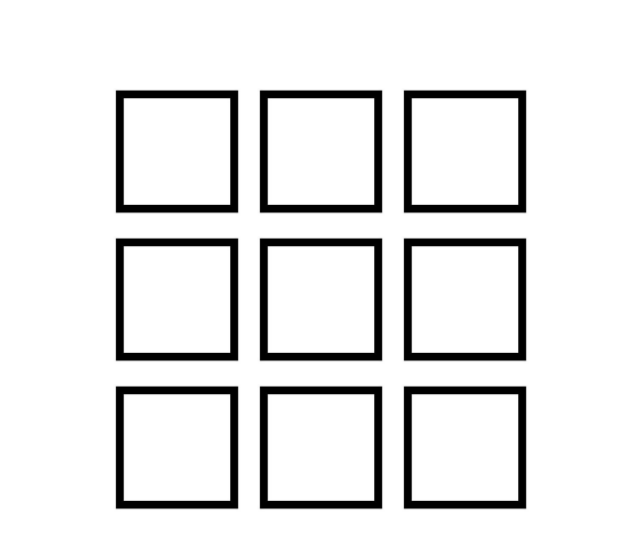
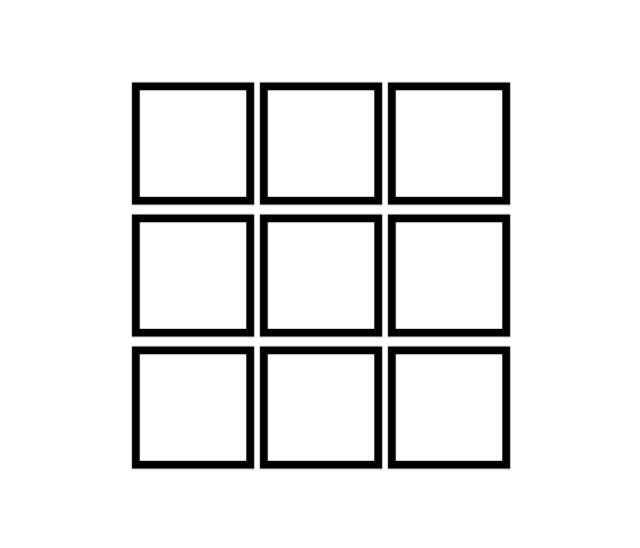
Before and after one commit to Spookyman1/tic-tac-toe, a React (Create React App) app: page / in a window 1280 px wide. Shown: the top 548 px of the page, without its empty margins (319-959 px from the left). Built offline with nearby package versions, Linux system fonts and the light colour scheme.

Commit message:
game now reacts to clicks

```diff
--- a/src/components/Board.tsx
+++ b/src/components/Board.tsx
@@ -1,12 +1,33 @@
 import * as React from 'react';
-import Row from './Row';
-import './BoardDesign.css'
-const Board = () => {
+import Square from './Square';
+import './BoardDesign.css';
+import {BoardState} from './GameState';
+import {SquareProps} from './Square';
+
+type BoardProps = {
+  board: BoardState;
+  onClick: (square: number) => void;
+};
+
+const Board = ({board,onClick} : BoardProps) => {
+    const createProps = (square: number): SquareProps => {
+    return {
+      value: board[square],
+      onClick: () => onClick(square),
+      position: square
+    };
+};
     return (
-        <div className = "board">
-            <Row/>
-            <Row/>
-            <Row/>
+        <div className = 'board'>
+            <div className = 'row'>
+            {[0,1,2].map(index=><Square {...createProps(index)}/>)}
+            </div>
+            <div className = 'row'>
+            {[3,4,5].map(index=><Square {...createProps(index)}/>)}
+            </div>
+            <div className = 'row'>
+            {[6,7,8].map(index=><Square {...createProps(index)}/>)}
+            </div>
         </div>
     )
 }
--- a/src/components/BoardDesign.css
+++ b/src/components/BoardDesign.css
@@ -1,3 +1,10 @@
 .board {
     margin-top: 10vh;
 }
+.row {
+    display: flex   ;
+    justify-content: center;
+}
+.row img {
+    width:10vw;
+}
--- a/src/components/Game.tsx
+++ b/src/components/Game.tsx
@@ -1,11 +1,14 @@
 import * as React from 'react';
 import Board from './Board';
-import Row from './Row';
-
+import {Value} from './GameState';
+const temp = Array<Value>(9).fill(null);
+const something = () => {
+    console.log("literally nothing");
+}
 const Game = () => {
     return (
         <div>
-            <Board/>
+            <Board board = {temp} onClick = {something}/>
          </div>
         );
 }
--- a/src/components/Row.tsx
+++ /dev/null
@@ -1,13 +0,0 @@
-import * as React from 'react';
-import Square from './Square';
-import './RowDesign.css';
-const Row = () => {
-    return (
-        <div className = 'row'>
-            <Square/>
-            <Square/>
-            <Square/>
-        </div>
-    )
-}
-export default Row;
--- a/src/components/RowDesign.css
+++ /dev/null
@@ -1,9 +0,0 @@
-.row {
-    display: flex;
-    justify-content: center;
-
-}
-.row img {
-    padding: 1vh;
-    width:10vw;
-}
--- a/src/components/Square.tsx
+++ b/src/components/Square.tsx
@@ -1,9 +1,19 @@
 import * as React from 'react';
+import { Value } from './GameState';
 import emptySlot from './states/empty.jpg';
-const Square = () => {
+import X from './states/X.jpg';
+import O from './states/O.jpg';
+const states = [emptySlot,X,O];
+export type SquareProps = {
+    value : Value;
+    onClick: ()=> void;
+    position : Number;
+};
+
+const Square = (props : SquareProps) => {
     return (
         <div>
-            <img src = {emptySlot} />
+            <img src = {states[0]} alt='' onClick = {props.onClick} />
         </div>
     )
 }
```
Also changed, not shown: 1 other file (tests, documents, lock files or other folders).
